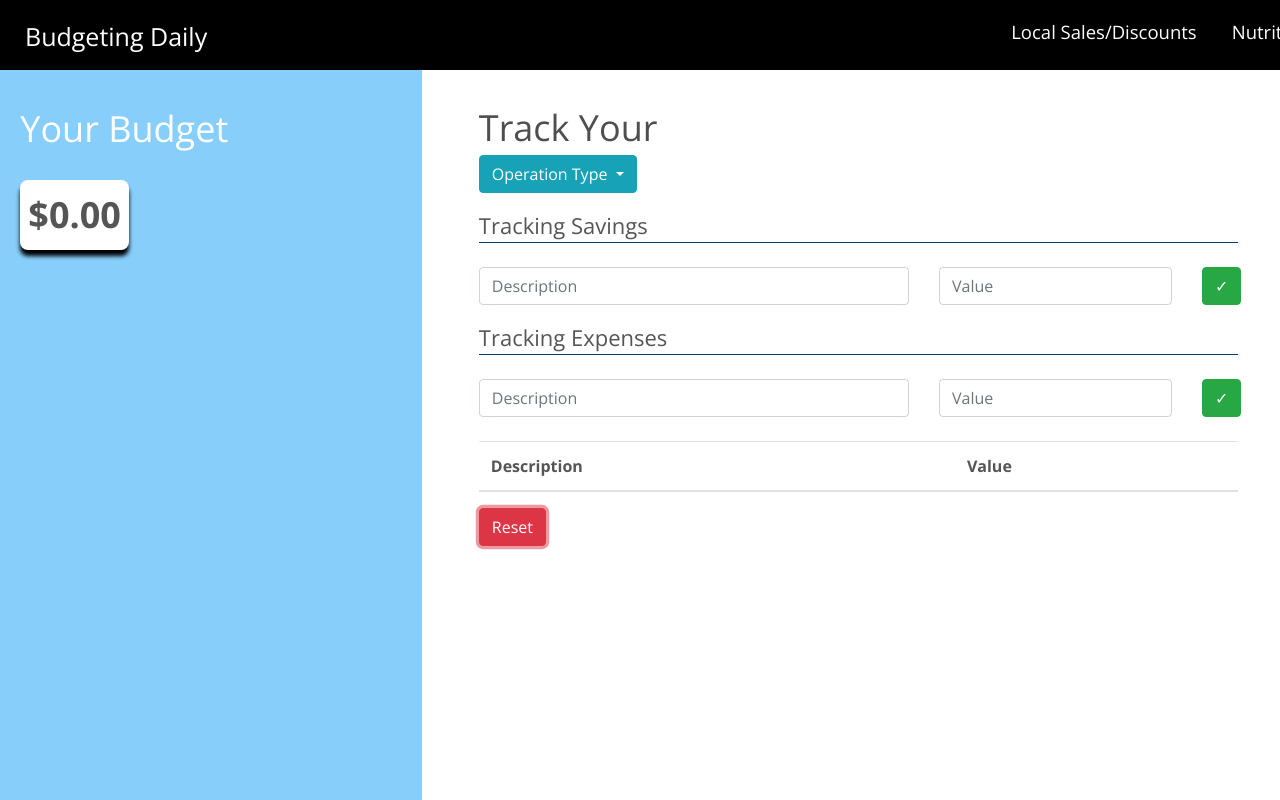
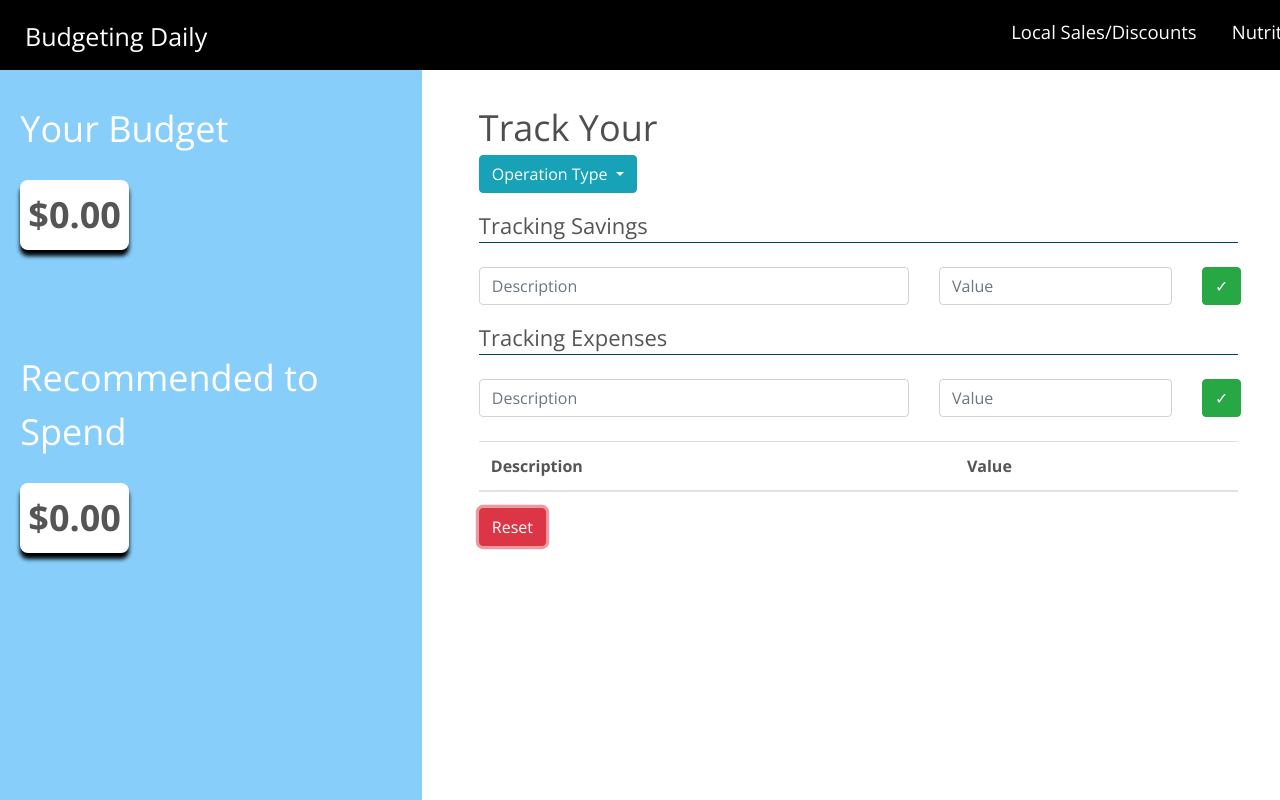
Before and after one commit to Divvy-Saran/Empower-Hackathon, a plain HTML site: page index.html in a window 1280 px wide. Both pictures are taken after a click on the button "Reset". Shown: the top 800 px of the page. Drawn offline with nearby package versions, Linux system fonts and the light colour scheme.

Commit message:
Update index.html

```diff
--- a/index.html
+++ b/index.html
@@ -47,7 +47,6 @@
         .header {
             font-weight: 22px;
             font-size: 36px;
-
         }
 
         .sub-text {
@@ -92,7 +91,7 @@
         }
 
         .expense-row {
-                padding: 10px
+            padding: 10px;
         }
 
         .black-bar {
@@ -108,7 +107,6 @@
             padding: 0 20px;
             z-index: 1;
         }
-
 
         .top-left-tabs {
             position: absolute;
@@ -137,10 +135,6 @@
         .tab:hover {
             background-color: #000000;
         }
-
-
-
-
     </style>
     <link href="https://fonts.googleapis.com/css2?family=Open+Sans:wght@400;700&display=swap" rel="stylesheet">
     <link href="https://cdnjs.cloudflare.com/ajax/libs/Chart.js/2.9.3/Chart.css" rel="stylesheet">
@@ -161,11 +155,8 @@
             <a href="index.html" class="tab">Budgeting Daily</a>
         </div>
         <div class="top-right-tabs">
-
             <a href="about.html" class="tab">Local Sales/Discounts</a>
-                        <!-- Link to initiatives.html (current file) for the Initiatives tab -->
             <a href="initiatives.html" class="tab">Nutritution Budgeting</a>
-                        <!-- Link to contact.html for the Contact Us tab -->
         </div>
     </div>
     <div class="row">
@@ -177,13 +168,16 @@
                     <span id="month-budget" class="month-amount">&#36; 0</span>
                 </div>
             </div>
-
+            <div class="month-container">
+                <div class="header fs-white">Recommended to Spend</div>
+                <div class="budget-container p-2 mt-4">
+                    <span id="savings-amount" class="month-amount">&#36; 0</span>
+                </div>
+            </div>
             <div class="chart-container">
                 <canvas id="expense-chart"></canvas>
-
             </div>
         </div>
-
         <div class="col-8 right-container">
             <div class="calc-container">
                 <div class="header fs-dark-grey">Track Your</div>
@@ -191,41 +185,30 @@
                     <button class="btn btn-info dropdown-toggle" type="button" id="dropdownMenu3" data-toggle="dropdown" aria-haspopup="true" aria-expanded="false">
                         Operation Type
                     </button>
-
-                        </div>
                     <div class="mt-3 tracking-text text-capitalize sub-text bottom-border">Tracking Savings</div>
                     <div class="row mt-4" id="input-container-savings">
                         <div class="col-7">
                             <input class="form-control input-savings-description" type="text" placeholder="Description">
                         </div>
-
                         <div class="col-4">
                             <input class="form-control input-savings-value" type="number" placeholder="Value">
                         </div>
-
                         <div class="col-1">
                             <button type="button" class="btn btn-success btn-submit-savings">&check;</button>
                         </div>
-
                     </div>
-
                     <div class="mt-3 tracking-text text-capitalize sub-text bottom-border">Tracking Expenses</div>
                     <div class="row mt-4" id="input-container-expense">
                         <div class="col-7">
                             <input class="form-control input-expense-description" type="text" placeholder="Description">
                         </div>
-
                         <div class="col-4">
                             <input class="form-control input-expense-value" type="number" placeholder="Value">
                         </div>
-
                         <div class="col-1">
                             <button type="button" class="btn btn-success btn-submit-expense">&check;</button>
                         </div>
-
                     </div>
-
-                        <div class="expense-list mt-4">
                     <div class="expense-list mt-4">
                         <table class="table">
                             <thead>
@@ -241,11 +224,7 @@
                 </div>
             </div>
         </div>
-
     </div>
-
-
-
     <script>
         document.addEventListener("DOMContentLoaded", function() {
             const monthBudgetElement = document.getElementById("month-budget");
@@ -255,13 +234,16 @@
             const expenseDescriptionInput = document.querySelector(".input-expense-description");
             const submitSavingsButton = document.querySelector(".btn-submit-savings");
             const submitExpenseButton = document.querySelector(".btn-submit-expense");
-            const expenseTableBody = document.getElementById("expense-table-body"); // Added table body element
+            const expenseTableBody = document.getElementById("expense-table-body");
+            const savingsAmountElement = document.getElementById("savings-amount");
+            const resetButton = document.getElementById("reset-button");
 
-            let recordedEntries = []; // Array to store recorded entries
-            let currentBudget = 0; // Initialize budget
+            let recordedEntries = [];
+            let currentBudget = 0;
+            let recommendedSavingsAmount = 0; // Initialize recommended savings amount
 
             function updateTable() {
-                expenseTableBody.innerHTML = ""; // Clear the table body
+                expenseTableBody.innerHTML = "";
                 for (let i = Math.max(0, recordedEntries.length - 3); i < recordedEntries.length; i++) {
                     const entry = recordedEntries[i];
                     const row = document.createElement("tr");
@@ -275,7 +257,6 @@
                 }
             }
 
-            // Load data from local storage if available
             const storedEntries = localStorage.getItem("recordedEntries");
             if (storedEntries) {
                 recordedEntries = JSON.parse(storedEntries);
@@ -288,17 +269,27 @@
                 monthBudgetElement.textContent = "$" + currentBudget.toFixed(2);
             }
 
+            // Calculate 80% of the current budget and store it
+            recommendedSavingsAmount = currentBudget * 0.8;
+
+            // Display calculated recommended savings amount
+            savingsAmountElement.textContent = "$" + recommendedSavingsAmount.toFixed(2);
+
             submitSavingsButton.addEventListener("click", function() {
                 const savingsValue = parseFloat(savingsValueInput.value);
                 if (!isNaN(savingsValue)) {
                     currentBudget += savingsValue;
                     monthBudgetElement.textContent = "$" + currentBudget.toFixed(2);
                     recordedEntries.push({ description: savingsDescriptionInput.value, value: savingsValue });
-                    updateTable(); // Update the table
+                    updateTable();
                     savingsValueInput.value = "";
                     savingsDescriptionInput.value = "";
                     localStorage.setItem("recordedEntries", JSON.stringify(recordedEntries));
                     localStorage.setItem("currentBudget", currentBudget);
+
+                    // Update recommended savings amount after adding to the budget
+                    recommendedSavingsAmount = currentBudget * 0.8;
+                    savingsAmountElement.textContent = "$" + recommendedSavingsAmount.toFixed(2);
                 }
             });
 
@@ -308,30 +299,17 @@
                     currentBudget -= expenseValue;
                     monthBudgetElement.textContent = "$" + currentBudget.toFixed(2);
                     recordedEntries.push({ description: expenseDescriptionInput.value, value: -expenseValue });
-                    updateTable(); // Update the table
+                    updateTable();
                     expenseValueInput.value = "";
                     expenseDescriptionInput.value = "";
                     localStorage.setItem("recordedEntries", JSON.stringify(recordedEntries));
                     localStorage.setItem("currentBudget", currentBudget);
+
+                    // Update recommended savings amount after deducting expenses
+                    recommendedSavingsAmount = currentBudget * 0.8;
+                    savingsAmountElement.textContent = "$" + recommendedSavingsAmount.toFixed(2);
                 }
             });
-
-            const resetButton = document.getElementById("reset-button");
-
-            resetButton.addEventListener("click", function() {
-                recordedEntries = [];
-                currentBudget = 0;
-                monthBudgetElement.textContent = "$" + currentBudget.toFixed(2);
-                updateTable();
-                localStorage.removeItem("recordedEntries");
-                localStorage.removeItem("currentBudget");
-            });
-        });
-
-
-
-
-        </script>
 
 
 
@@ -339,5 +317,19 @@
 
 
 
+
+            resetButton.addEventListener("click", function() {
+                recordedEntries = [];
+                currentBudget = 0;
+                monthBudgetElement.textContent = "$" + currentBudget.toFixed(2);
+                // Update recommended savings amount after resetting the budget
+                recommendedSavingsAmount = currentBudget * 0.8;
+                savingsAmountElement.textContent = "$" + recommendedSavingsAmount.toFixed(2);
+                updateTable();
+                localStorage.removeItem("recordedEntries");
+                localStorage.removeItem("currentBudget");
+            });
+        });
+    </script>
 </body>
 </html>
```
Lines whose indentation alone changed are shown as unchanged.
